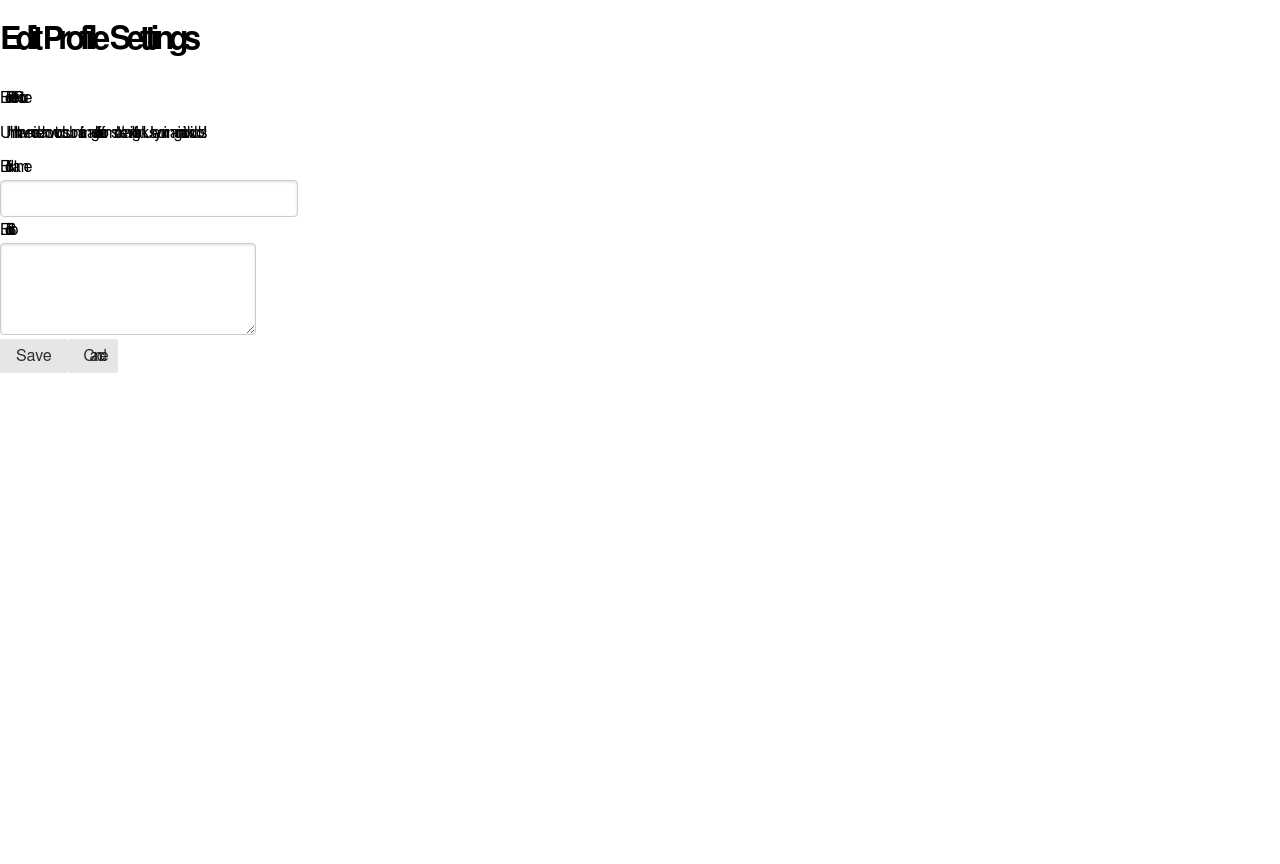
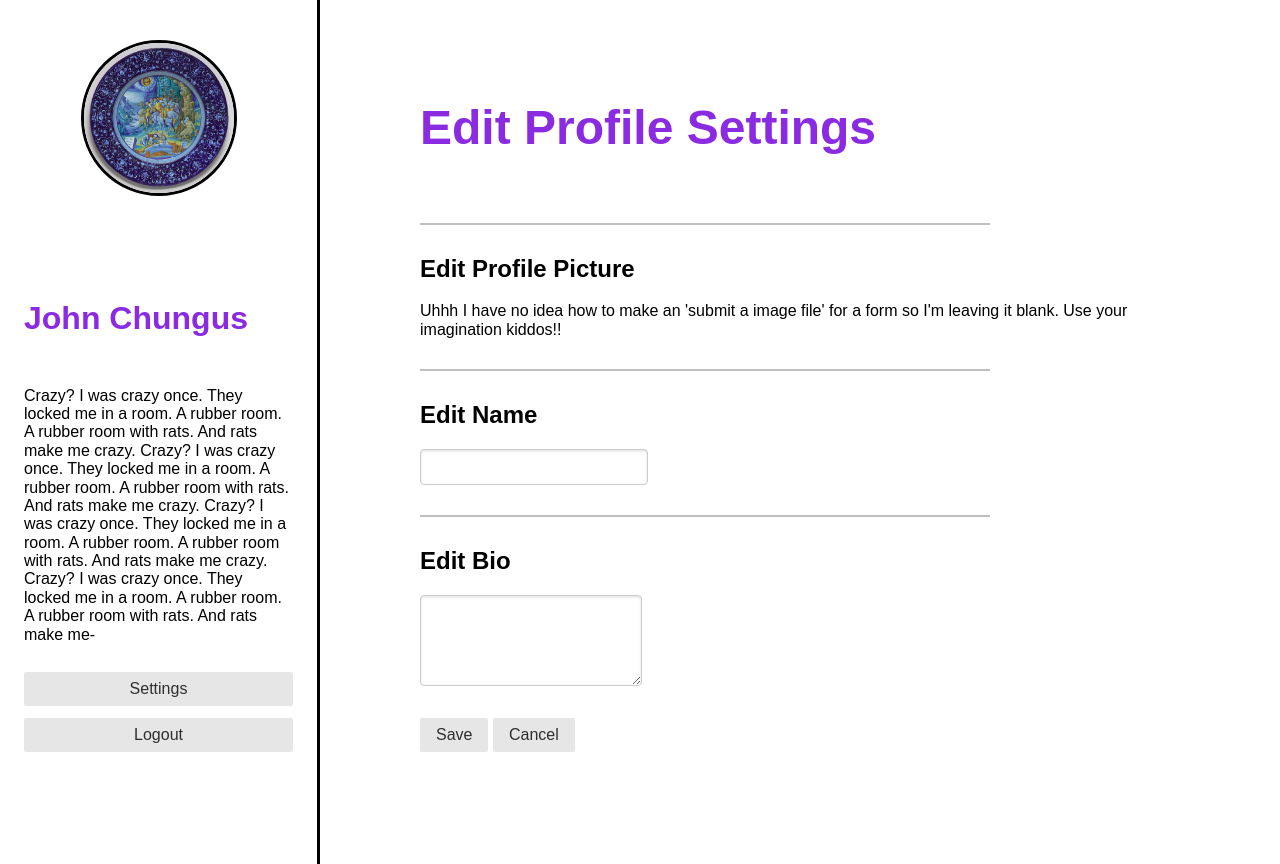
Before and after one commit to CSCI-5117-F26/developing-the-interactive-web-project-1-group-5, a Flask app: page /settings in a window 1280 px wide. Before the commit the page ends 373 px from the top, so only its background shows below. Run offline with Flask 3, Linux system fonts and the light colour scheme; some libraries are stand-ins or nearby versions.

Commit message:
css is the only thing im decent at

```diff
--- a/src/developing_the_interactive_web_project_1_group_5/server.py
+++ b/src/developing_the_interactive_web_project_1_group_5/server.py
@@ -89,7 +89,7 @@ def view_profile():
 
 @app.route("/settings")
 def view_settings():
-    user = {"name": "Chungus", "bio": "skibidibopmmm dada"}
+    user = {"name": "John Chungus", "bio": "Crazy? I was crazy once. They locked me in a room. A rubber room. A rubber room with rats. And rats make me crazy. Crazy? I was crazy once. They locked me in a room. A rubber room. A rubber room with rats. And rats make me crazy. Crazy? I was crazy once. They locked me in a room. A rubber room. A rubber room with rats. And rats make me crazy. Crazy? I was crazy once. They locked me in a room. A rubber room. A rubber room with rats. And rats make me-"}
     return render_template("settings.html", user=user)
 
 
--- a/src/developing_the_interactive_web_project_1_group_5/static/css/profile-styles.css
+++ b/src/developing_the_interactive_web_project_1_group_5/static/css/profile-styles.css
@@ -4,6 +4,7 @@
 } */
 
 h1 {
+    /* mmm. ourple. */
     color:blueviolet;
 }
 
@@ -124,3 +125,20 @@ h1 {
     border: 2px solid black;
     border-radius: 5px;
 }
+
+
+.settings-box {
+    margin: 100px;
+    gap: 10px;
+}
+
+.settings-box h1 {
+    font-size: 3rem;
+}
+
+.settings-line {
+    width: 75%;
+    display: block;
+    border-bottom: 2px solid rgb(191, 191, 191);
+    margin: 30px 0 30px 0;
+}
--- a/src/developing_the_interactive_web_project_1_group_5/templates/settings.html
+++ b/src/developing_the_interactive_web_project_1_group_5/templates/settings.html
@@ -1,27 +1,50 @@
 {% extends "parent.html" %}
 {% block title %}Settings{% endblock %}
+{% block head %}
+<link rel="stylesheet" href="{{ url_for('static', filename='css/profile-styles.css') }}">
+{% endblock %}
 {% block body %}
 
 <div class="pure-g">
+    <div class="pure-u-1-4 profile-sidebar">
+        <div class="sidebar-box">
+            <img class="pfp" src="{{ url_for('static', filename ='img/temp_image.jpg') }}" alt="ye pfp">
+            <h1 class="profile-name"></h1>
+            <h1 class="profile-name">{{ user.name }}</h1>
+            <p class="profile-bio">{{ user.bio or "Empty bio"}}</p>
+            <a class="pure-button" href="{{url_for('view_settings')}}">Settings</a>
+            <a class="pure-button" href="">Logout</a>
+        </div>
+    </div>
+    <div class="pure-u-3-4">
+        <div class="settings-box">
 
             <form class="pure-form pure-form-stacked" method="POST">
                 <h1>Edit Profile Settings</h1>
                 <fieldset>
-            <label for="picture">Edit Profile Picture</label>
-            <p>Uhhh I have no idea how to do submit a image file for a form so I'm leaving it blank. Use your imagination kiddos!!</p>
-            <label for="name">Edit Name</label>
+                    <span class="settings-line"></span>
+                    <label for="picture"><h2>Edit Profile Picture</h2></label>
+                    <p>Uhhh I have no idea how to make an 'submit a image file' for a form so I'm leaving it blank. Use your imagination kiddos!!</p>
+                    <span class="settings-line"></span>
+
+                    <label for="name"><h2>Edit Name</h2></label>
                     <input id="name" name="name" type="text">
+                    <span class="settings-line"></span>
 
-            <label for="bio">Edit Bio</label>
+                    <label for="bio"><h2>Edit Bio</h2></label>
                     <textarea id="bio" name="bio" rows="4"></textarea>
 
-
+                    <!-- Wanted space between the buttons and edit bio and I'm too lazy to css it -->
+                    <h1></h1>
 
                     <button type="submit" class="pure-button">Save</button>
                     <!-- just something that'll redirect them to profile.html if a user changes their mind -->
                     <a class="pure-button" href="{{ url_for('view_profile') }}">Cancel</a>
                 </fieldset>
             </form>
+        </div>
+    </div>
+
 
 </div>
 
```
Lines whose indentation alone changed are shown as unchanged.
